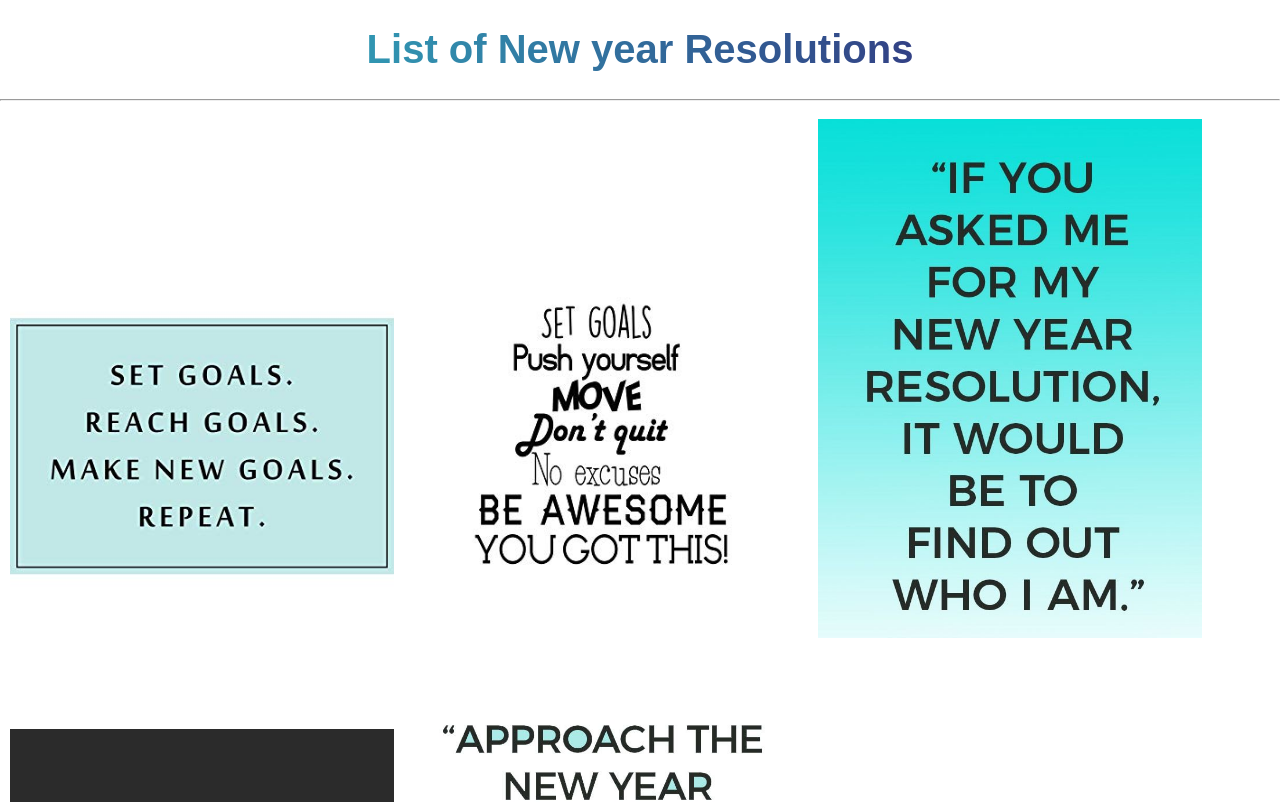
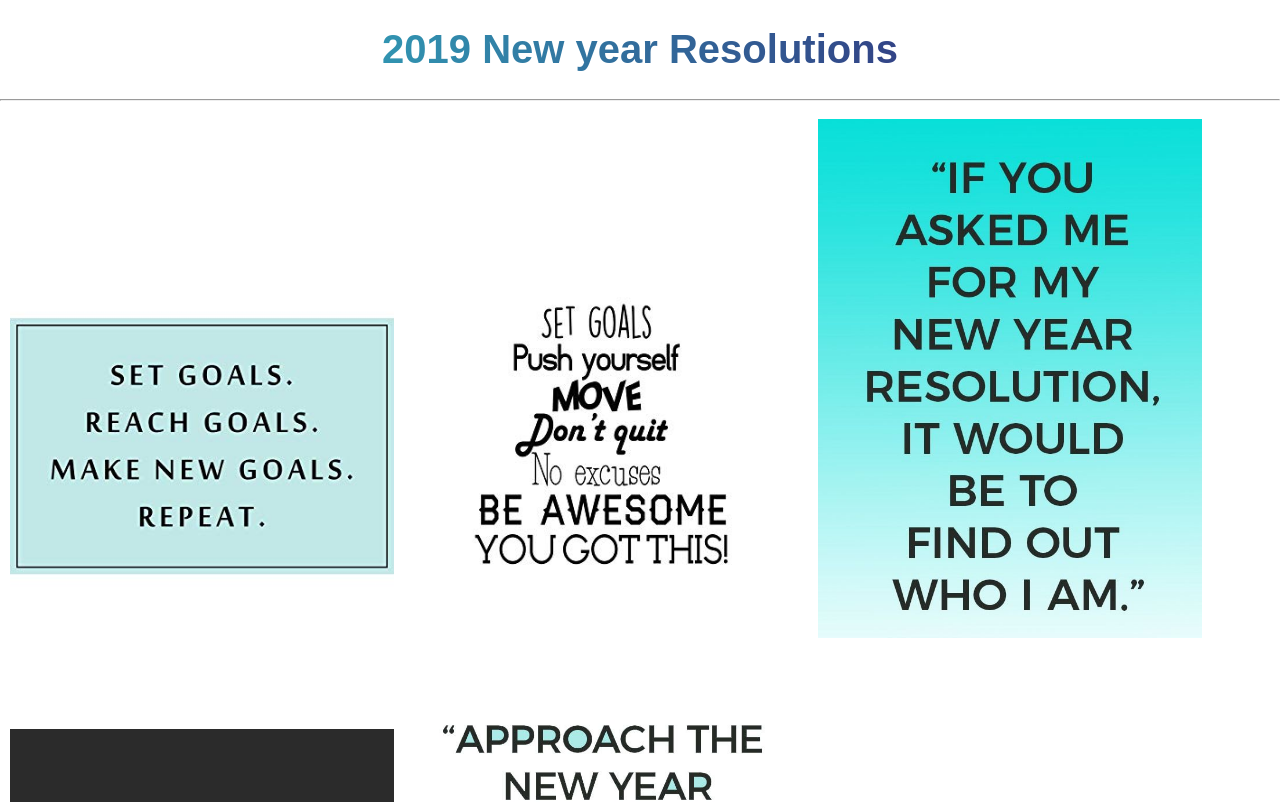
Before and after one commit to nirmalathapa/ngNewYearResImg, an Angular app: page / in a window 1280 px wide. Shown: the top 802 px of the page. Built offline with nearby package versions, Linux system fonts and the light colour scheme.

Commit message:
update title name

```diff
--- a/src/app/app.component.ts
+++ b/src/app/app.component.ts
@@ -6,5 +6,5 @@ import { Component } from '@angular/core';
   styleUrls: ['./app.component.css']
 })
 export class AppComponent {
-  title = 'List of New year Resolutions';
+  title = '2019 New year Resolutions';
 }
```
